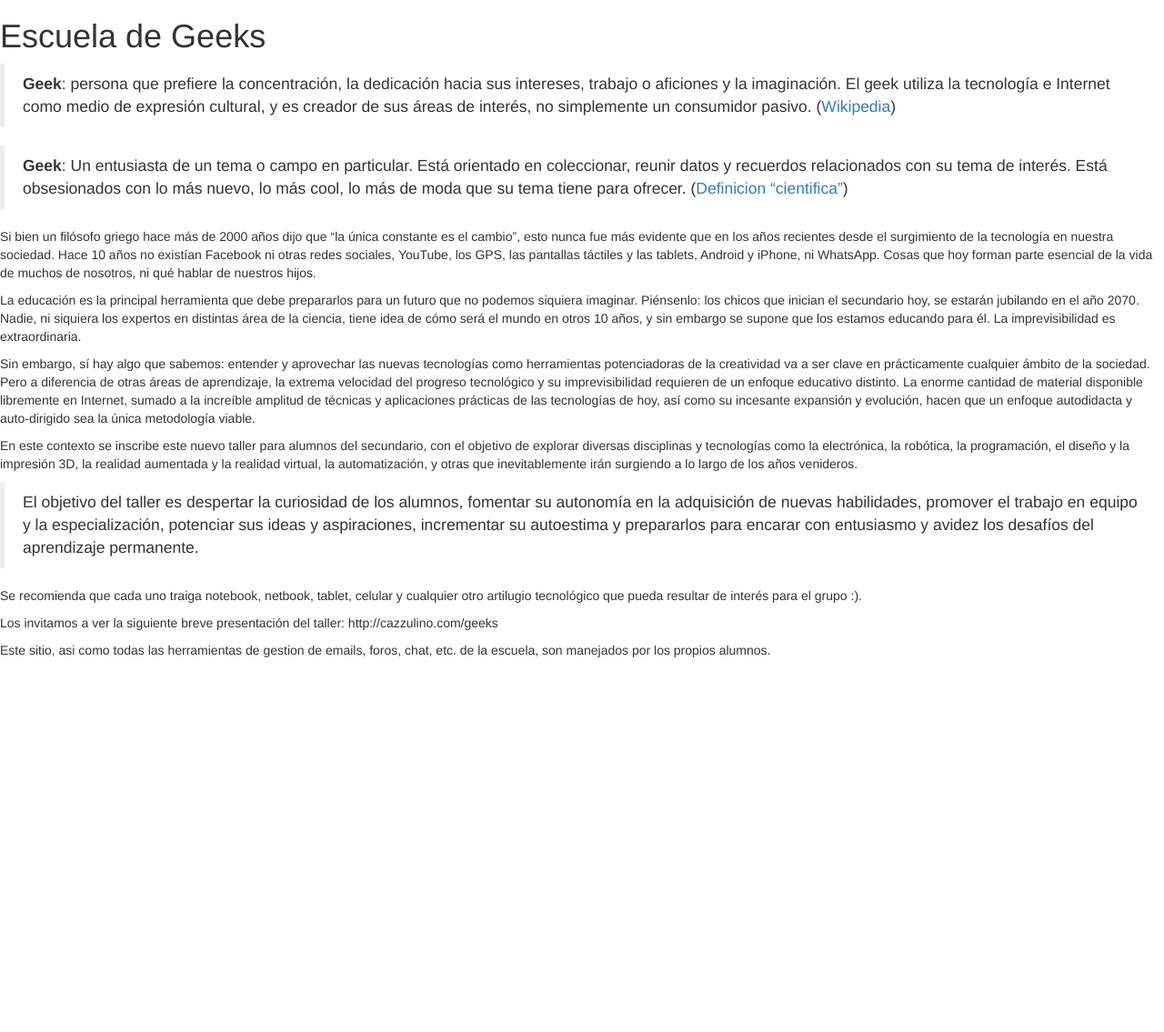
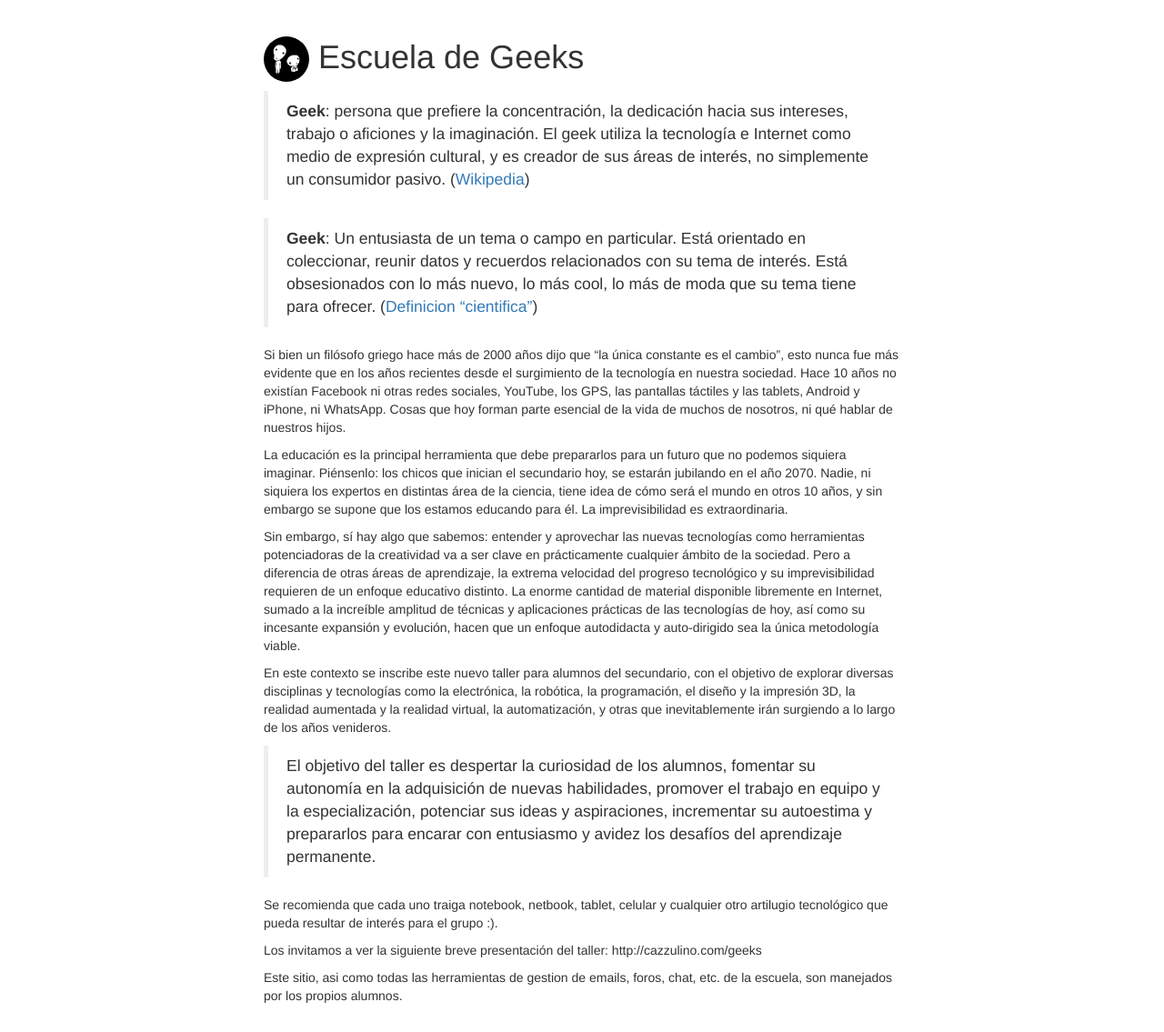
Before and after one commit to EscuelaDeGeeks/EscuelaDeGeeks.github.io, a Jekyll site: the page built from index.html, in a window 1280 px wide. Shown: the whole page at 91% size. Built offline with Jekyll 4.4.1, drawn with Linux system fonts in a browser that asks for light colours; before the commit the page ends 900 px from its top, so only the background shows below that.

Commit message:
Improved layout

```diff
--- a/_layouts/index.html
+++ b/_layouts/index.html
@@ -2,6 +2,8 @@
 <html lang="es-AR">
     <head>
         <title>{{ site.title }}</title>
+        <link rel="icon" href="kodama.jpg">
+        <link rel="stylesheet" href="css/main.css">
         <meta charset="utf-8">
         <meta http-equiv="X-UA-Compatible" content="IE=edge">
         <meta name="viewport" content="width=device-width, initial-scale=1">
@@ -9,8 +11,10 @@
         <link rel="stylesheet" href="https://maxcdn.bootstrapcdn.com/bootstrap/3.3.6/css/bootstrap-theme.min.css">
     </head>
   <body>
-    <div>
-      {{ content | markdownify }}
+    <div role="main" class="container">
+        <div class="content">
+          {{ content | markdownify }}
+        </div>
     </div>
   </body>
 </html>
--- /dev/null
+++ b/css/main.css
@@ -0,0 +1,14 @@
+body {
+  padding-top: 20px;
+  padding-bottom: 20px;
+}
+
+.circle {
+    border-radius: 50%;
+}
+
+@media (min-width: 768px) {
+  .container {
+    max-width: 730px;
+  }
+}
--- a/index.html
+++ b/index.html
@@ -2,7 +2,7 @@
 layout: index
 ---
 
-# Escuela de Geeks
+<h1><img height="50px" width="50px" class="circle" src="kodama.jpg"> Escuela de Geeks</h1>
 
 > **Geek**: persona que prefiere la concentración, la dedicación hacia sus intereses,
 > trabajo o aficiones y la imaginación. El geek utiliza la tecnología e Internet como
```
Also changed, not shown: 1 other file.
